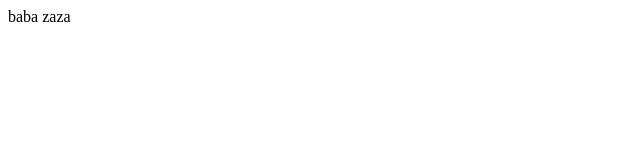
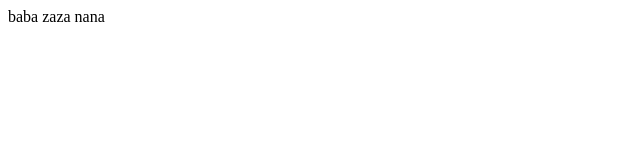
Before and after one commit to Ch1tsanucha/test, a plain HTML site: page register.html in a window 1280 px wide. Shown: the full height of the page, 0-640 px from the left. Drawn offline with Linux system fonts and the light colour scheme.

Commit message:
add nana register

```diff
--- a/register.html
+++ b/register.html
@@ -8,5 +8,6 @@
 <body>
     baba
     zaza
+    nana
 </body>
 </html>
```
